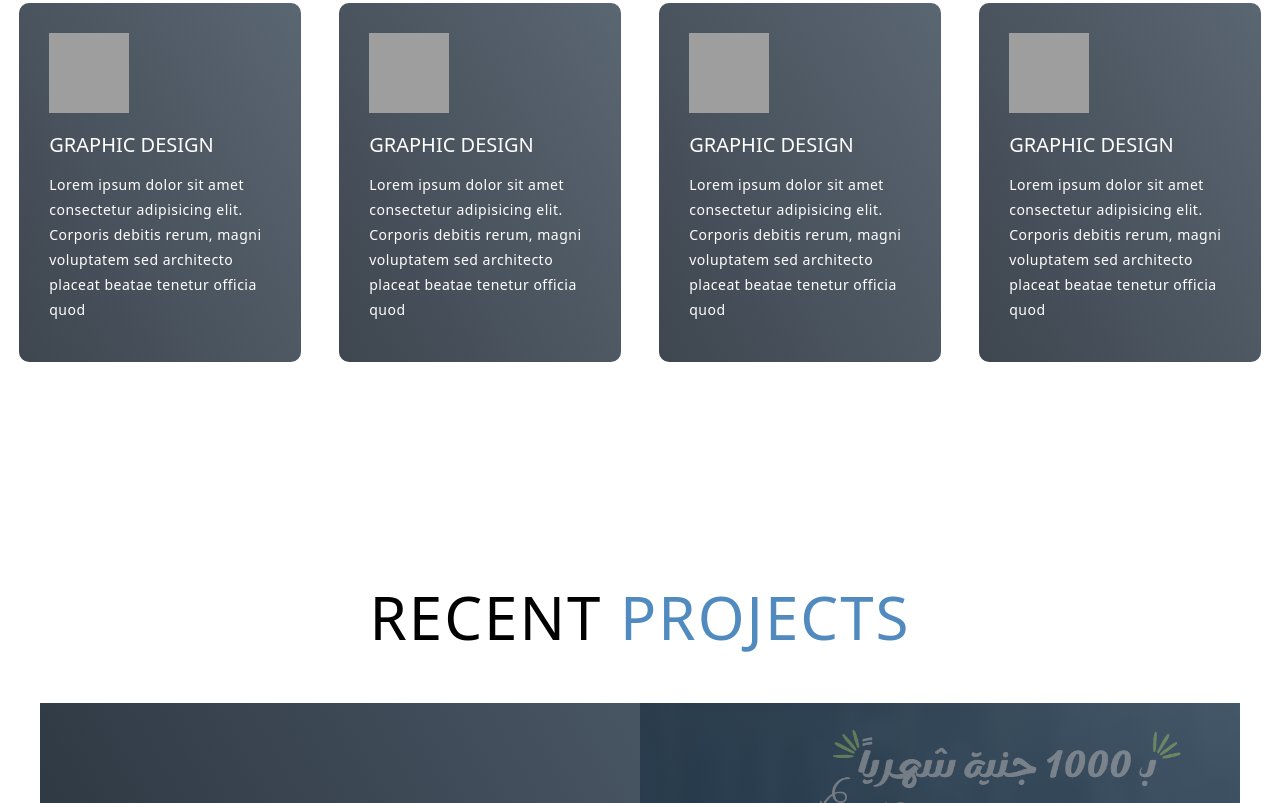
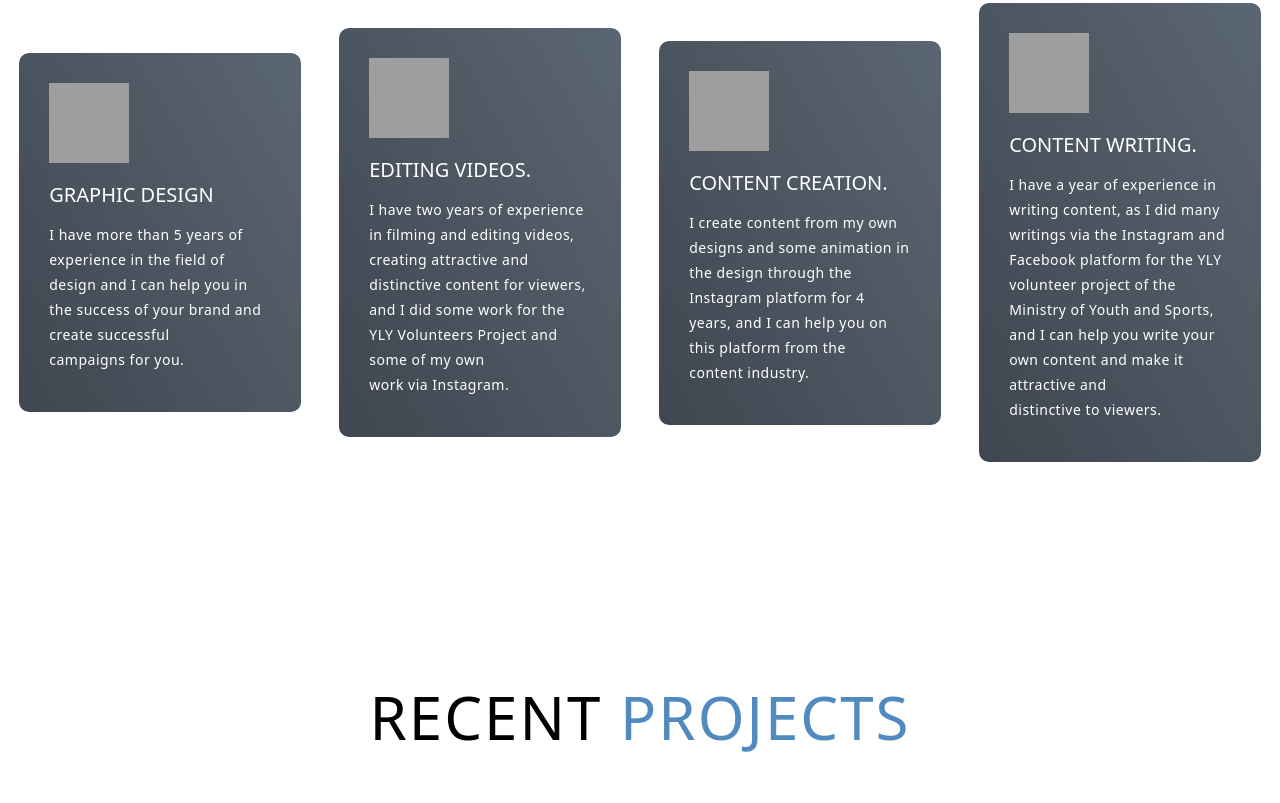
Before and after one commit to mahmoud08sakr/amr-mousa, a website: page index.html in a window 1280 px wide. Shown: the part 1158-1961 px from the top of the page. Drawn offline with nearby package versions, Linux system fonts and the light colour scheme; grey boxes are pictures that could not be loaded.

Commit message:
services ubdated

```diff
--- a/index.html
+++ b/index.html
@@ -63,26 +63,25 @@
         <div class="service-item">
           <div class="icon"><img src="https://img.icons8.com/bubbles/100/000000/services.png" /></div>
           <h2>Graphic design</h2>
-          <p>Lorem ipsum dolor sit amet consectetur adipisicing elit. Corporis debitis rerum, magni voluptatem sed
-            architecto placeat beatae tenetur officia quod</p>
+          <p>I have more than 5 years of experience in the field of design and I can help you in the success of your brand and create successful campaigns for you. </p>
         </div>
         <div class="service-item">
           <div class="icon"><img src="https://img.icons8.com/bubbles/100/000000/services.png" /></div>
-          <h2>Graphic design</h2>
-          <p>Lorem ipsum dolor sit amet consectetur adipisicing elit. Corporis debitis rerum, magni voluptatem sed
-            architecto placeat beatae tenetur officia quod</p>
+          <h2>Editing videos.
+          </h2>
+          <p>I have two years of experience in filming and editing videos, creating attractive and distinctive content for viewers, and I did some work for the YLY Volunteers Project and some of my own work via Instagram.</p>
         </div>
         <div class="service-item">
           <div class="icon"><img src="https://img.icons8.com/bubbles/100/000000/services.png" /></div>
-          <h2>Graphic design</h2>
-          <p>Lorem ipsum dolor sit amet consectetur adipisicing elit. Corporis debitis rerum, magni voluptatem sed
-            architecto placeat beatae tenetur officia quod</p>
+          <h2>Content creation.
+          </h2>
+          <p>I create content from my own designs and some animation in the design through the Instagram platform for 4 years, and I can help you on this platform from the content industry.</p>
         </div>
         <div class="service-item">
           <div class="icon"><img src="https://img.icons8.com/bubbles/100/000000/services.png" /></div>
-          <h2>Graphic design</h2>
-          <p>Lorem ipsum dolor sit amet consectetur adipisicing elit. Corporis debitis rerum, magni voluptatem sed
-            architecto placeat beatae tenetur officia quod</p>
+          <h2>Content writing.
+          </h2>
+          <p>I have a year of experience in writing content, as I did many writings via the Instagram and Facebook platform for the YLY volunteer project of the Ministry of Youth and Sports, and I can help you write your own content and make it attractive and distinctive to viewers.</p>
         </div>
       </div>
     </div>
```
